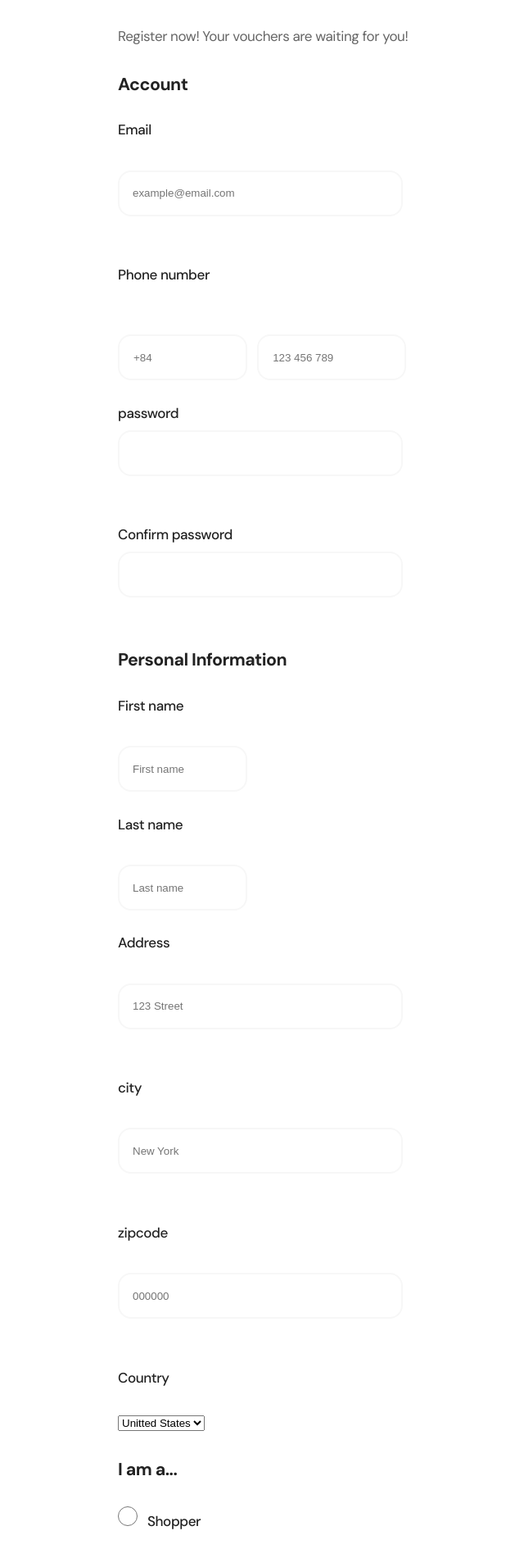
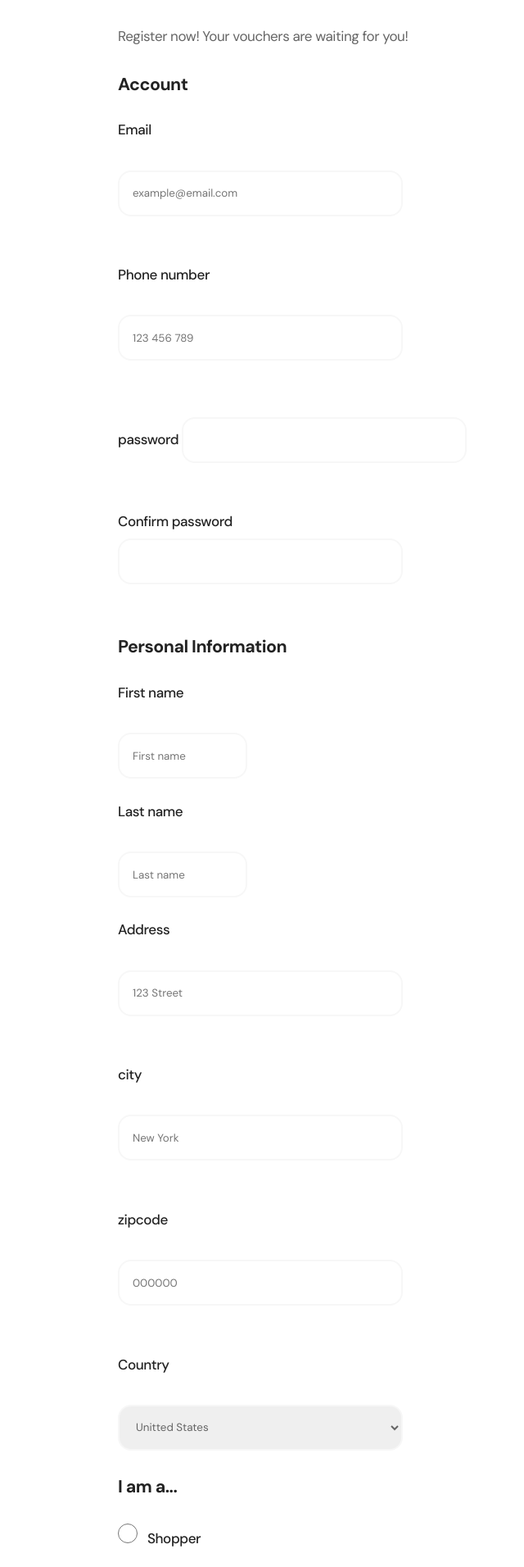
Before and after one commit to alohaquando/WebProg-HTML-and-CSS, a PHP site: page /Pages/5.1.9-Register-Account.html in a window 1280 px wide. Shown: the part 208-2120 px from the top of the page at 82% size, without its empty margins (58-698 px from the left). Run offline with PHP 8.4, Linux system fonts and the light colour scheme; some libraries are stand-ins or nearby versions.

Commit message:
Update register account, contact pages

```diff
--- a/Pages/5.1.9-Register-Account.html
+++ b/Pages/5.1.9-Register-Account.html
@@ -28,16 +28,15 @@
        <input type='email' placeholder="example@email.com" name='email'/>
 
       <h5>Phone number</h5>
-       <input id = "phone-left" placeholder = "+84" type='national code' name='national-code'/>
-       <input id = "phone-right" placeholder = "123 456 789"type="tel" id="phone" name="phone" pattern="[0-9]{3}-[0-9]{2}-[0-9]{3}"></span>
+       <input type="tel" placeholder = "123 456 789" name="phone" pattern="[0-9]{3}-[0-9]{3}-[0-9]{3}"></span>
 
       <h5>password</5>
-       <div><input type="password" id="pass" name="password"
-           minlength="8" required></div>
+       <input type="password" id="pass" name="password"
+           minlength="8" required>
 
       <h5>Confirm password</5>
-      <div><input type="password" id="pass" name="password"
-           minlength="8" required></div>
+       <input type="password" id="pass" name="password"
+           minlength="8" required>
         </div>
 
       <h4>Personal Information</h4>
@@ -56,7 +55,7 @@
        <input type="text" id="city" placeholder="New York" name="city">
 
       <h5>zipcode</h5>
-       <input type="text" id="zipcode" placeholder = "000000" pattern="[0-9]{5}">
+       <input type="text" id="zipcode" placeholder = "000000" pattern="[0-9]{4,6}">
 
       <h5>Country</h5>
 
@@ -85,9 +84,18 @@
       <div class="custom-select">
         <select name='category-list'>
           <option value='0' selected>Select a category</option>
-          <option value='1'>A</option>
-          <option value='2'>B</option>
-          <option value='3'>C</option>
+          <option value='1'>Fashion</option>
+          <option value='2'>Toy, Hobby & DIY</option>
+          <option value='3'>Home appliances</option>
+          <option value="4">Household product</option>
+          <option value="5">Funiture</option>
+          <option value="6">Beauty or personal care</option>
+          <option value="7">Groceries</option>
+          <option value="8">Food</option>
+          <option value="9">Electronics</option>
+
+
+
         </select></div>
     </div>
     <h4><button >Create account</button></h4>
--- a/Pages/CSS/input.css
+++ b/Pages/CSS/input.css
@@ -1,4 +1,6 @@
 input{
+  font-family: inherit;
+  color: inherit;
   width: 348px;
   height: 56px;
   margin: 8px 0 0;
@@ -15,6 +17,7 @@ input:focus{
   border-radius: 16px;
   outline:32px;
   margin-bottom: 32px;
+  border-color: black;
 }
 input:placeholder {              /* Chrome, Safari, Firefox */
   color: #a0a0a0;
@@ -41,3 +44,13 @@ input[type="radio"]:checked{
   margin: 0 8px 0 0;
   border: solid 2px #f76c6c;
 }
+select{
+  font-family: inherit;
+  color: inherit;
+  width: 348px;
+  height: 56px;
+  margin: 8px 0 0;
+  padding: 16px 21px 16px 16px;
+  border-radius: 16px;
+  border: solid 2px var(--light-gray);
+}
```
Also changed, not shown: Pages/5.1.6-Contact.html (+30 -1 lines). Lines whose indentation alone changed are shown as unchanged.
